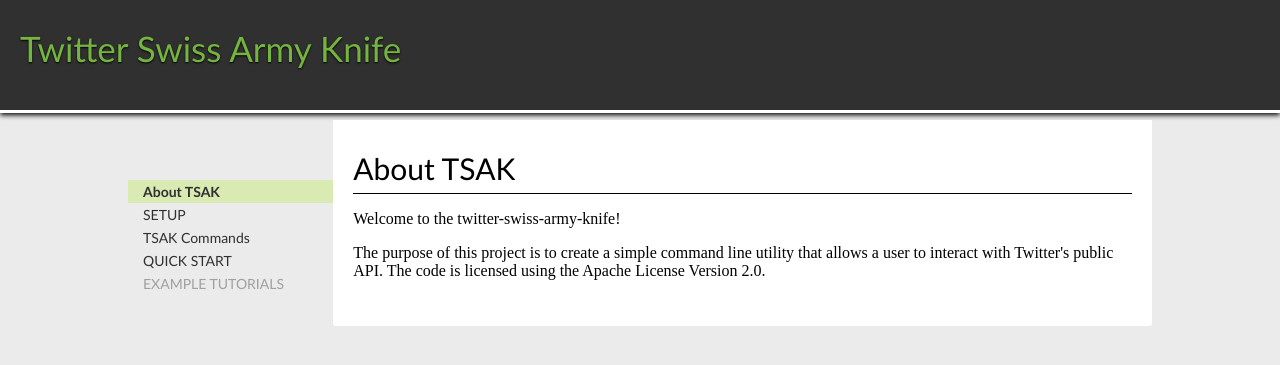
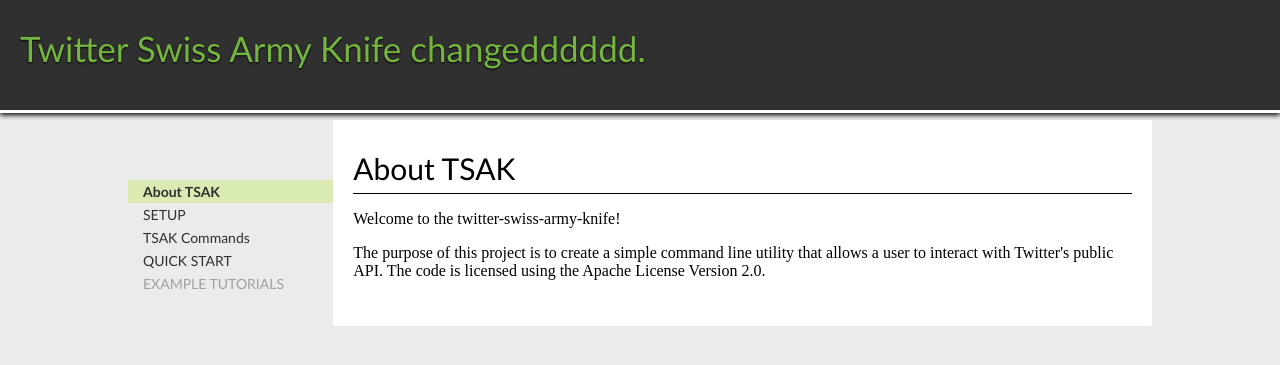
Before and after one commit to Tajtaj/planets-of-the-universe, a Jekyll site: the page built from index.html, in a window 1280 px wide. Shown: the top 365 px of the page. Built offline with Jekyll 4.4.1, drawn with Linux system fonts in a browser that asks for light colours; Markdown is read by kramdown in place of the engine named in the settings.

Commit message:
Config changes
Config file is changed.

```diff
--- a/_config.yml
+++ b/_config.yml
@@ -1,5 +1,5 @@
 # Site settings
-title: Twitter Swiss Army Knife
+title: Twitter Swiss Army Knife changedddddd.
 baseurl: /planets-of-the-universe
 exclude: ['README.md']
 # Build settings
```
